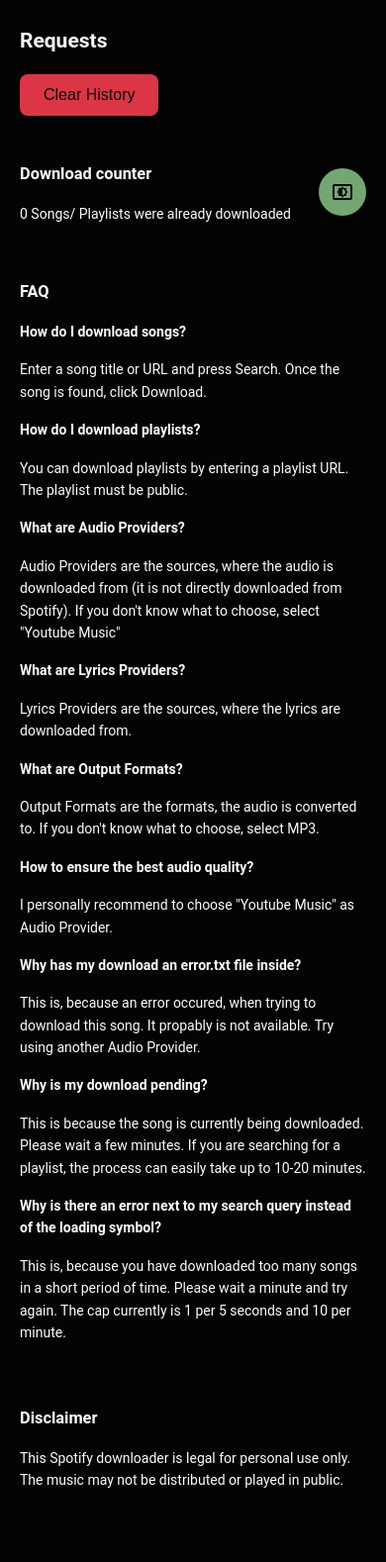
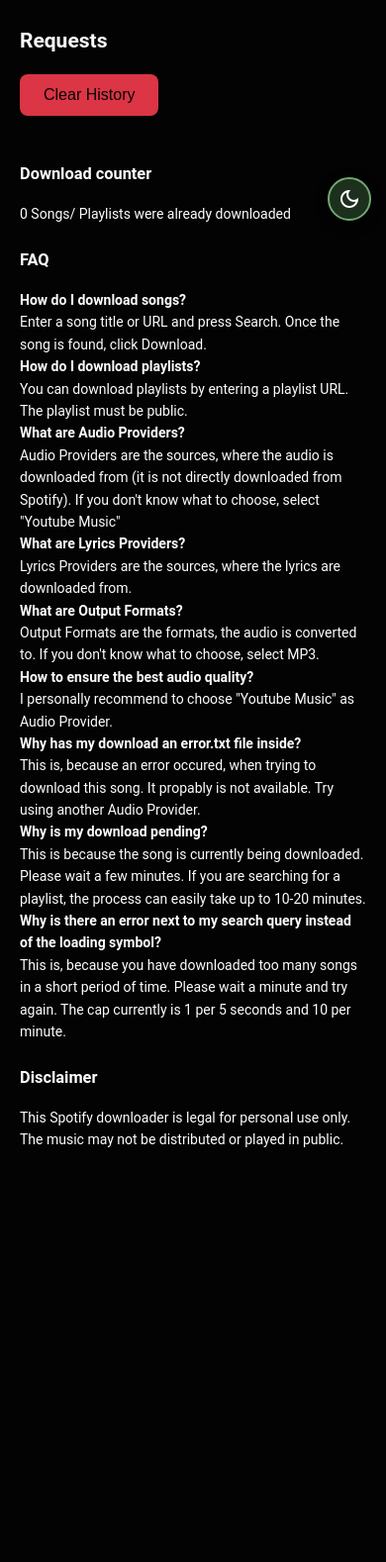
Before and after one commit to 2Friendly4You/SpotifyDownloader, a Flask app: page / in a window 390 px wide. Shown: the part 606-2184 px from the top of the page at 99% size. After the commit the page ends 1765 px from the top, so only its background shows below. Run offline with Flask 3, Linux system fonts and the light colour scheme; data that the repository does not hold is empty; parts of the project's set-up code (start-up, migrations or seed data) failed here and were passed over; some libraries are stand-ins or nearby versions.

Commit message:
feat(ui): Enhance light/dark mode toggle with smooth transition
This commit introduces several improvements to the light/dark mode toggle feature:

1. The `changeLightMode()` function now sets the `lightMode` value in localStorage based on the current state, ensuring a consistent toggle behavior.
2. A smooth transition animation is added when the theme is changed, providing a better user experience.
3. The toggle button's appearance is updated to include both sun and moon icons, clearly indicating the current theme.
4. The toggle button's styles are refined, including a hover effect and a more prominent placement on the page.
5. The media query for mobile devices is updated to adjust the toggle button's size and position.

These changes aim to improve the overall user experience and visual consistency of the light/dark mode feature.

```diff
--- a/templates/index.html
+++ b/templates/index.html
@@ -188,33 +188,50 @@
             to { transform: rotate(360deg); }
         }
 
-        .lightMode {
+        .theme-switch {
             position: fixed;
             bottom: 20px;
             right: 20px;
-            width: 48px;
-            height: 48px;
-            border-radius: 50%;
-            background: var(--accent);
-            color: var(--background);
+            background: var(--secondary);
+            border-radius: 50px;
+            padding: 10px;
+            box-shadow: 0 4px 15px rgba(0,0,0,0.2);
+            cursor: pointer;
+            display: flex;
+            align-items: center;
+            gap: 8px;
+            border: 2px solid var(--accent);
+            transition: all 0.3s ease;
+        }
+
+        .theme-switch:hover {
+            transform: translateY(-2px);
+            box-shadow: 0 6px 20px rgba(0,0,0,0.3);
+        }
+
+        .theme-switch .icon {
+            width: 24px;
+            height: 24px;
             display: flex;
             align-items: center;
             justify-content: center;
-            cursor: pointer;
-            border: none;
-            box-shadow: 0 2px 8px rgba(0,0,0,0.2);
+            color: var(--text);
         }
 
-        .faq-section {
-            margin-top: 2rem;
+        .theme-switch .sun {
+            display: none;
         }
 
-        .faq-section h3 {
-            margin-top: 1.5rem;
+        .theme-switch .moon {
+            display: flex;
         }
 
-        .faq-section p {
-            margin-bottom: 1rem;
+        [data-theme="light"] .theme-switch .sun {
+            display: flex;
+        }
+
+        [data-theme="light"] .theme-switch .moon {
+            display: none;
         }
 
         @media (max-width: 768px) {
@@ -238,6 +255,12 @@
 
             .btn-success {
                 width: auto; /* Override the full width on mobile */
+            }
+
+            .theme-switch {
+                bottom: 15px;
+                right: 15px;
+                padding: 8px;
             }
         }
 
@@ -411,9 +434,12 @@
     </div>
     <br><br>
     <div class="notification-container"></div>
-    <button class="lightMode" onclick="changeLightMode()">
-        <span class="material-symbols-outlined">
-            settings_brightness
+    <button class="theme-switch" onclick="changeLightMode()" aria-label="Toggle theme">
+        <span class="icon sun">
+            <span class="material-symbols-outlined">light_mode</span>
+        </span>
+        <span class="icon moon">
+            <span class="material-symbols-outlined">dark_mode</span>
         </span>
     </button>
 
@@ -652,21 +678,22 @@
     <script>
         // save to local storage
         function changeLightMode() {
-            if (localStorage.getItem("lightMode") == "true") {
-                localStorage.setItem("lightMode", "false");
-            } else {
-                localStorage.setItem("lightMode", "true");
-            }
+            const isDark = localStorage.getItem("lightMode") !== "true";
+            localStorage.setItem("lightMode", isDark ? "true" : "false");
             setLightMode();
+
+            // Add smooth transition animation
+            document.documentElement.style.transition = 'all 0.3s ease';
+            setTimeout(() => {
+                document.documentElement.style.transition = '';
+            }, 300);
         }
 
         // load from local storage
         function setLightMode() {
-            if (localStorage.getItem("lightMode") == "true") {
-                document.documentElement.setAttribute('data-theme', 'light');
-            } else {
-                document.documentElement.setAttribute('data-theme', 'dark');
-            }
+            document.documentElement.setAttribute('data-theme',
+                localStorage.getItem("lightMode") === "true" ? "light" : "dark"
+            );
         }
 
         // check if light mode is set
```
